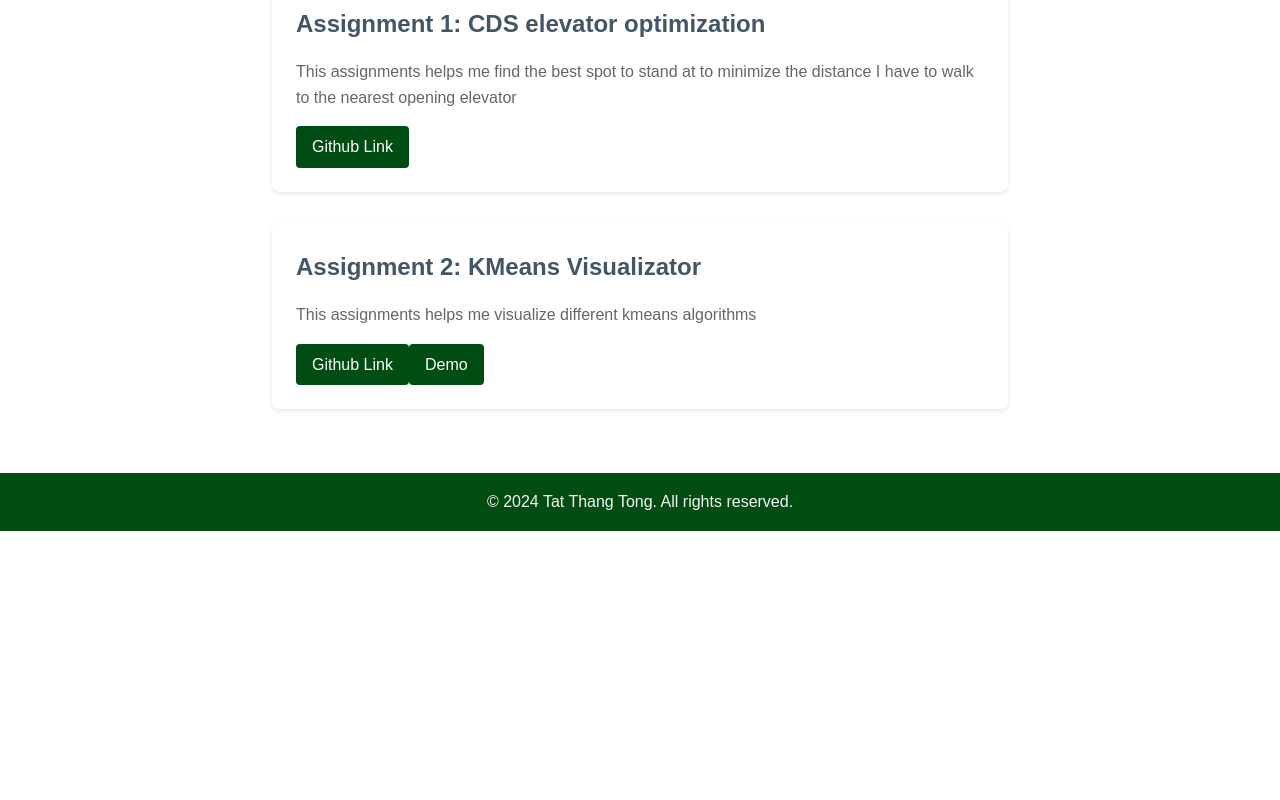
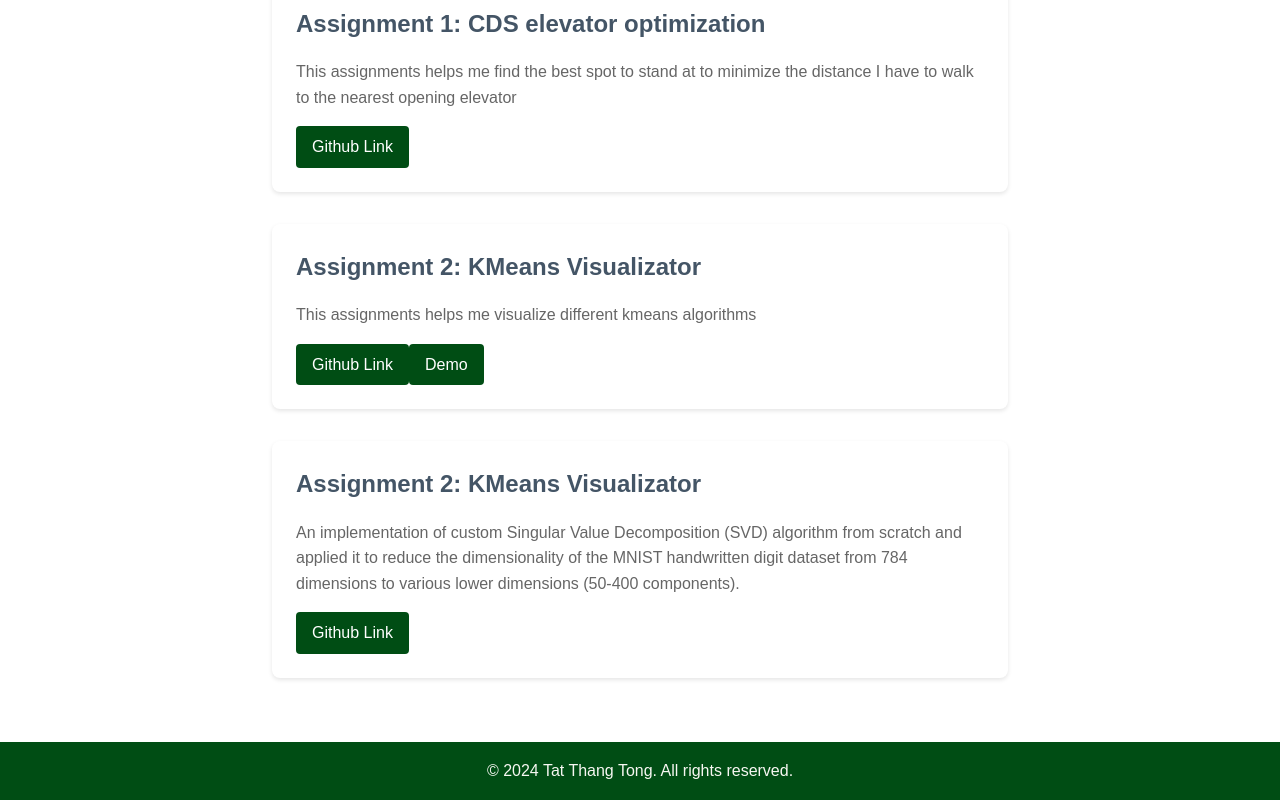
Before and after one commit to Kermit3T/Kermit3T.github.io, a React (Vite) app: page /assignments in a window 1280 px wide. Shown: the part 477-1277 px from the top of the page. Before the commit the page ends 1008 px from the top, so only its background shows below. Built offline with nearby package versions, Linux system fonts and the light colour scheme.

Commit message:
added assignment 3

```diff
--- a/src/pages/Assignments.jsx
+++ b/src/pages/Assignments.jsx
@@ -80,6 +80,16 @@ function Assignments() {
         </CustomLink>
       </AssignmentCard>
 
+      <AssignmentCard>
+        <AssignmentTitle>Assignment 2: KMeans Visualizator</AssignmentTitle>
+        <AssignmentDescription>
+            An implementation of custom Singular Value Decomposition (SVD) algorithm from scratch and applied it to reduce the dimensionality of the MNIST handwritten digit dataset from 784 dimensions to various lower dimensions (50-400 components).
+        </AssignmentDescription>
+        <CustomLink href="https://github.com/Kermit3T/tongtt-assignment-3" target="_blank" rel="noopener noreferrer">
+          Github Link
+        </CustomLink>
+      </AssignmentCard>
+
       {/* Add more AssignmentCard components for future assignments */}
     </AssignmentsWrapper>
   );
```
